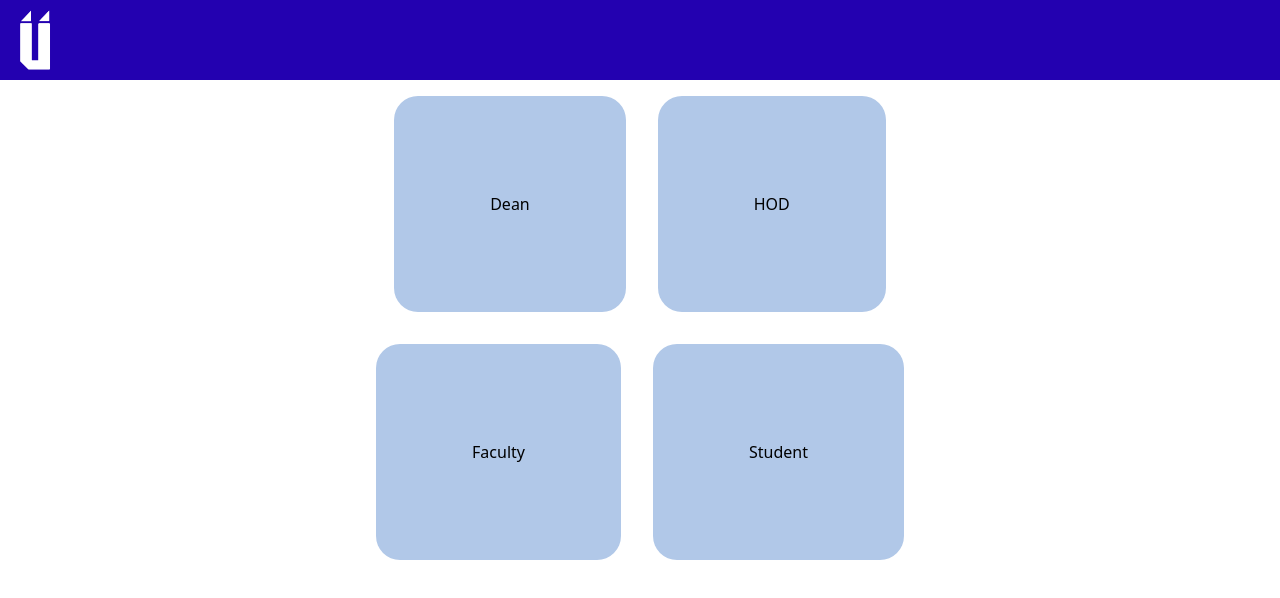
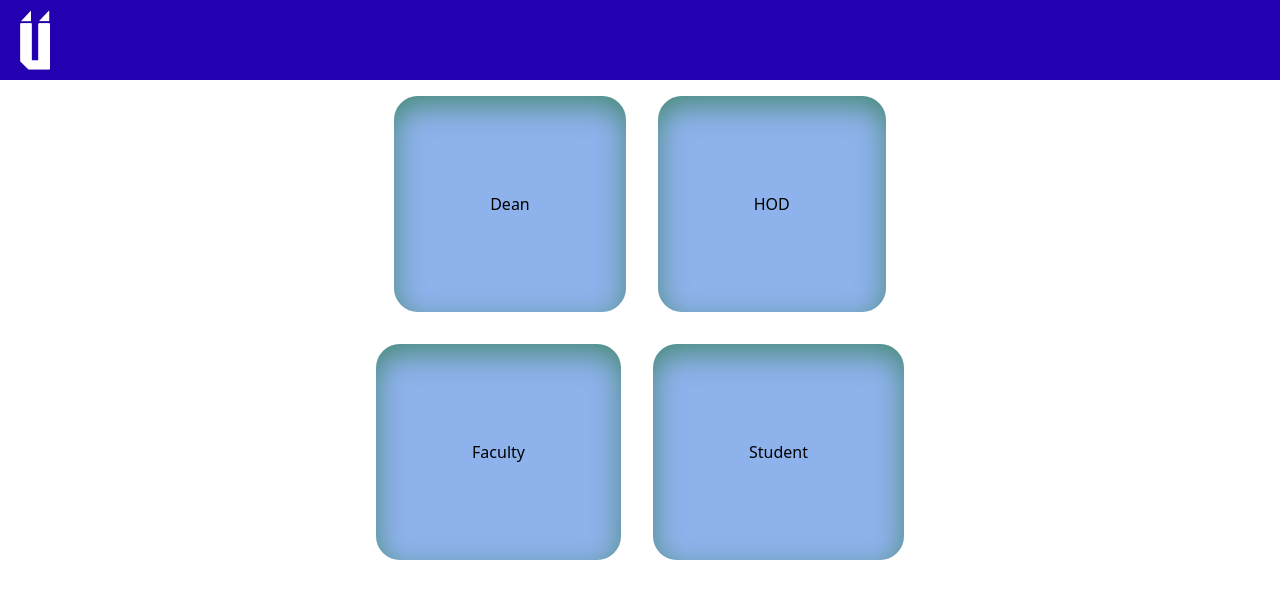
Before and after one commit to Suhas-Koheda/UniInSight, a Next.js app: page / in a window 1280 px wide. Shown: the top 598 px of the page. Built offline with nearby package versions, Linux system fonts and the light colour scheme.

Commit message:
Front page design changes

```diff
--- a/src/app/page.tsx
+++ b/src/app/page.tsx
@@ -3,24 +3,24 @@ import Logo from './images/LOGO.png';
 
 export default function Home() {
     return (
-        <div className="w-screen">
+        <div className="w-auto">
             <header className="h-20 w-screen bg-header">
                 <Image src={Logo} alt='Suhas Koheda' className='h-20 w-auto pl-4 pb-1'/>
             </header>
-            <div className="flex flex-col items-center">
+            <div className="flex flex-col items-center w-auto">
                 <div className="grid cols-1 md:flex md:justify-around ">
-                    <div className="p-14 text-center md:p-24 bg-button-bg rounded-3xl md:m-4 w-min m-4">
+                    <div className="p-14 text-center md:p-24 bg-button-bg rounded-3xl md:m-4 m-4 shadow-inner">
                         <h4><a href="/Dean">Dean</a></h4>
                     </div>
-                    <div className="p-14 text-center md:p-24 bg-button-bg rounded-3xl md:m-4 w-min m-4">
+                    <div className="p-14 text-center md:p-24 bg-button-bg rounded-3xl md:m-4 m-4 shadow-inner">
                         <h4><a href="/Hod">HOD</a></h4>
                     </div>
                 </div>
                 <div className="grid cols-1 md:flex md:justify-around ">
-                    <div className="p-14 text-center md:p-24 bg-button-bg rounded-3xl md:m-4 w-min m-4">
+                    <div className="p-14 text-center md:p-24 bg-button-bg rounded-3xl md:m-4 m-4 shadow-inner">
                         <h4><a href="/Faculty">Faculty</a></h4>
                     </div>
-                    <div className="p-14 text-center md:p-24 bg-button-bg rounded-3xl md:m-4 w-min m-4">
+                    <div className="p-14 text-center md:p-24 bg-button-bg rounded-3xl md:m-4 m-4 shadow-inner">
                         <h4><a href="/Student">Student</a></h4>
                     </div>
                 </div>
--- a/tailwind.config.ts
+++ b/tailwind.config.ts
@@ -8,7 +8,10 @@ const config: Config = {
     extend: {
       colors: {
         'header':'#2301b0',
-        'button-bg':'#b1c8e8',
+        'button-bg':'#8eb2ec',
+      },
+      boxShadow: {
+        'inner': 'inset 0 10px 30px -1px rgba(0, 100, 0, 0.5)',
       },
     },
   },
```
